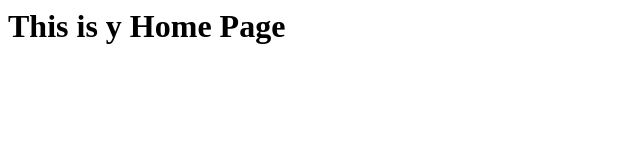
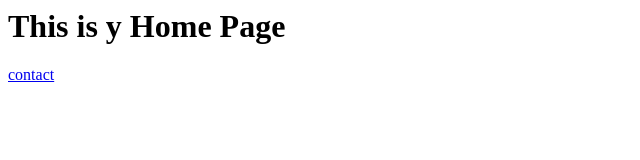
Before and after one commit to Srushtithakare28/21-01-26-git, a plain HTML site: page index.html in a window 1280 px wide. Shown: the full height of the page, 0-640 px from the left. Drawn offline with Linux system fonts and the light colour scheme.

Commit message:
added contact.html on contact branch

```diff
--- a/index.html
+++ b/index.html
@@ -1 +1,2 @@
 <h1>This is y Home Page</h1>
+<a href="contact.html">contact</a>
```
Also changed, not shown: contact.html (added, +1 -0 lines).
